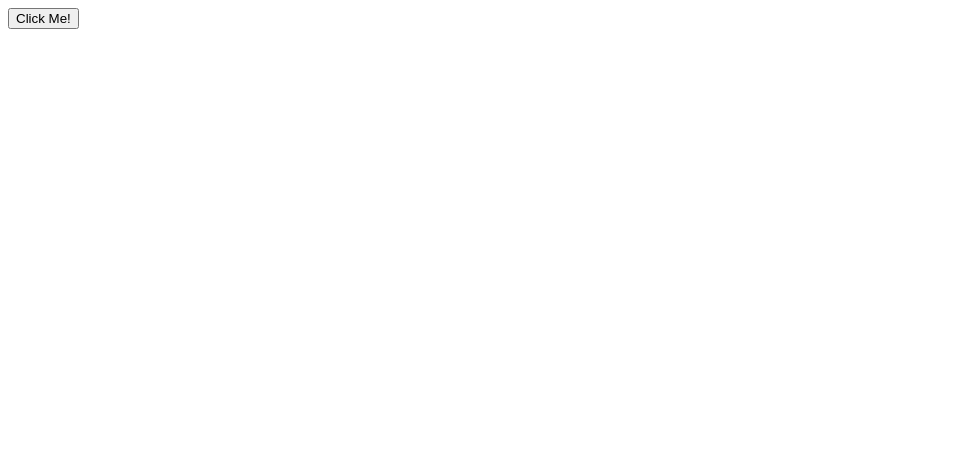
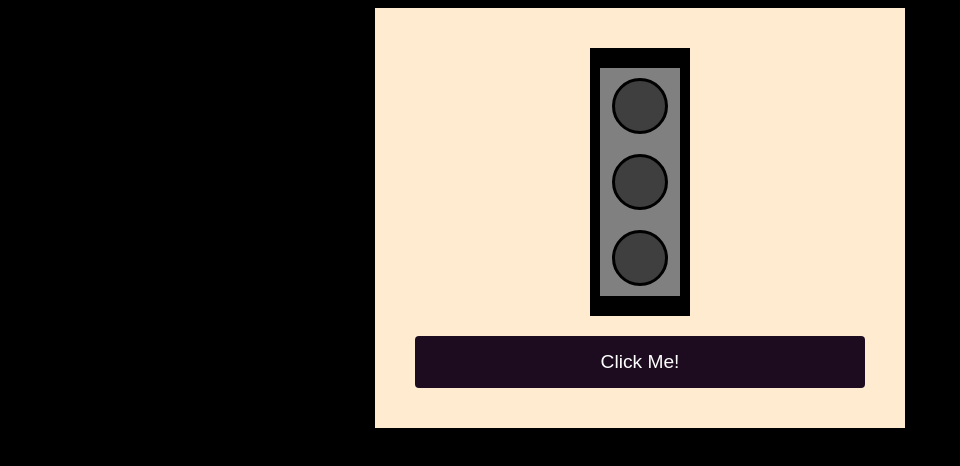
Before and after one commit to AndreLucas0/bootcampdevjr-modulo3-semaforo, a plain HTML site: page index.html in a window 1280 px wide. Shown: the whole page, without its empty margins (0-960 px from the left). Drawn offline with Linux system fonts and the light colour scheme.

Commit message:
closes #2 - css externo

```diff
--- a/index.html
+++ b/index.html
@@ -5,21 +5,22 @@
     <meta charset="UTF-8">
     <meta name="viewport" content="width=device-width, initial-scale=1.0">
     <title>Project Traffic Light</title>
+    <link rel="stylesheet" href="style.css">
 </head>
 
 <body>
     <div class="container">
         <div class="traffic-light">
             <div class="panel">
-                <div class="red-light">
+                <div class="light light-off">
 
                 </div>
 
-                <div class="yellow-light">
+                <div class="light light-off">
 
                 </div>
 
-                <div class="green-light">
+                <div class="light light-off">
 
                 </div>
             </div>
--- /dev/null
+++ b/style.css
@@ -0,0 +1,70 @@
+body {
+    background-color: #000;
+}
+
+button {
+    background-color: #1d0c20;
+    border: none;
+    color: #fff;
+    padding: 15px 32px;
+    text-decoration: none;
+    font-size: 1.2rem;
+    border-radius: 4px;
+    cursor: pointer;
+}
+
+.container {
+    background-color: #ffebcf;
+    padding: 40px;
+    width: 450px;
+    margin: auto;
+    display: flex;
+    flex-direction: column;
+}
+
+.traffic-light {
+    background-color: #000;
+    width: 100px;
+    padding-top: 10px;
+    padding-bottom: 10px;
+    display: flex;
+    flex-direction: column;
+    margin: auto;
+    margin-bottom: 20px;
+}
+
+.panel {
+    background-color: #808080;
+    margin: 10px;
+    padding: 10px;
+    display: flex;
+    flex-direction: column;
+    row-gap: 20px;
+}
+
+.light {
+    width: 50px;
+    height: 50px;
+    margin: auto;
+
+    border-color: #000;
+    border-width: medium;
+    border-style: solid;
+    border-radius: 50%;
+}
+
+.red-light {
+    background-color: #f00;
+}
+
+.yellow-light {
+    background-color: #ff0;
+}
+
+.green-light {
+    background-color: #0f0;
+}
+
+.light-off{
+    background-color: #3f3f3f;
+}
```
